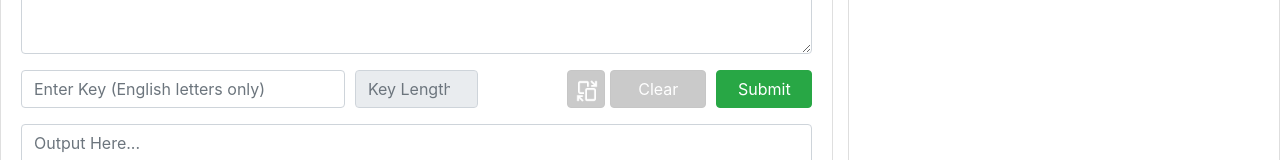
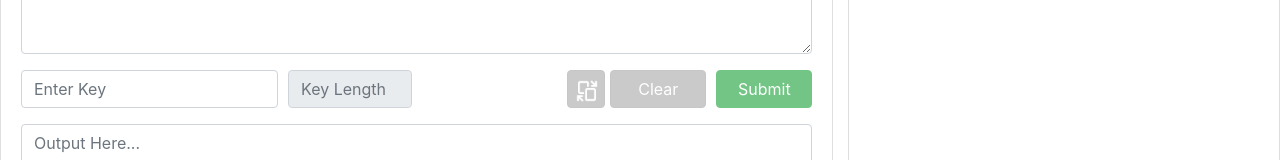
Before and after one commit to derricklam04/decipher_web, a React (Create React App) app: page / in a window 1280 px wide. Shown: the part 347-507 px from the top of the page. Built offline with nearby package versions, Linux system fonts and the light colour scheme; no server answers.

Commit message:
handle invalid user inputs

```diff
--- a/src/App.scss
+++ b/src/App.scss
@@ -40,10 +40,11 @@
     }
   }
   .switch{
-
-    margin-left: 61%;
+    margin-left: 60%;
     margin-top: 10px;
-
+  }
+  .error{
+    border-color: red;
   }
 }
 
--- a/src/Components/Home.js
+++ b/src/Components/Home.js
@@ -14,6 +14,10 @@ export const Home = () => {
 
     const [ic, setIc] = useState(0.615)
     const [freqTable, setFreqTable] = useState("wiki")
+
+    const [keyError, setKeyError] = useState(false)
+    const [lengthError, setLengthError] = useState(false)
+
 
     const [userInput, setUserInput] = useReducer(
         (state, newState) => ({...state,  ...newState}),
@@ -36,9 +40,30 @@ export const Home = () => {
     const handleFormChange = (event) => {
         const {name, value} = event.target;
         setUserInput({[name]:value})
+        if(name==="key" && value===""){
+            setKeyError(false)
+        }
+        if(name==="keyLength" && value===""){
+            setLengthError(false)
+        }
     }
 
     const handleFormSubmit = () => {
+        var sendJob = true
+        if (/[^a-zA-Z]/.test(userInput.key)){
+            setKeyError(true)
+            sendJob =false
+        }else{
+            setKeyError(false)
+        }
+        if(isNaN(userInput.keyLength)){
+            setLengthError(true)
+            sendJob =false
+        }else{
+            setLengthError(false)
+        }
+
+        if(sendJob){
             fetch('/api/create', {
                 method: 'POST',
                 body: JSON.stringify({
@@ -62,12 +87,15 @@ export const Home = () => {
                     updateCardStack()
             })
         }
+    }
 
     const handleFormClear = () => {
         setUserInput({addCard: ''});
         setUserInput({key: ''});
         setUserInput({keyLength: ''});
         setUserInput({translated: ''});
+        setLengthError(false)
+        setKeyError(false)
 
     }
 
@@ -131,7 +159,8 @@ export const Home = () => {
             <Row className="home">
                 <Col md={8} className="inputForm">
                     <InputForm userInput={userInput} setUserInput={setUserInput} onFormChange={handleFormChange} onFormSubmit={handleFormSubmit}
-                    onFormClear={handleFormClear} onToggle={handleToggle} onSwap={handleSwap} onSwitch={handleSwitch} onClearKey={handleClearKey}/>
+                    onFormClear={handleFormClear} onToggle={handleToggle} onSwap={handleSwap} onSwitch={handleSwitch} onClearKey={handleClearKey}
+                    onKeyError={keyError} onLengthError={lengthError}/>
                 </Col>
 
                 <Col className="tabs" >
--- a/src/Components/InputForm.js
+++ b/src/Components/InputForm.js
@@ -7,10 +7,11 @@ import { Card, Nav, Form, Button, Col, OverlayTrigger, Tooltip } from 'react-boo
 
 
 
-export const InputForm = ( {userInput, onFormChange, onFormSubmit, onFormClear, onToggle, onSwap, onSwitch, onClearKey} ) => {
+export const InputForm = ( {userInput, onFormChange, onFormSubmit, onFormClear, onToggle, onSwap, onSwitch, onClearKey, onKeyError, onLengthError} ) => {
 
     const [disableKeyLength, setDisableKeyLength] = useState(true)
     const [requireKey, setRequireKey] = useState(true)
+    const [placeholder, setPlaceholder] = useState("Input Here...")
 
     const handleChange = (event) => {
         onFormChange(event)
@@ -31,10 +32,12 @@ export const InputForm = ( {userInput, onFormChange, onFormSubmit, onFormClear,
             setDisableKeyLength(true)
             setRequireKey(true)
             onClearKey()
+            setPlaceholder("Input Here...")
 
         }else if(event === "#decrypt"){
             setDisableKeyLength(false)
             setRequireKey(false)
+            setPlaceholder("Input Here... \n\nLeave 'Key' or 'Key Length' empty if unknown")
         }
     }
 
@@ -61,30 +64,31 @@ export const InputForm = ( {userInput, onFormChange, onFormSubmit, onFormClear,
                 </Nav>
             </Card.Header>
             <Card.Body>
-                <Form onSubmit={handleSubmit}>
+                <Form onSubmit={handleSubmit} noValidate>
                     <Form.Group>
-                        <Form.Control as="textarea" placeholder="Input Here..." rows={8} name="addCard" required
+                        <Form.Control as="textarea" placeholder={placeholder} rows={8} name="addCard" required
                             value={userInput.addCard} onChange={handleChange}/>
                     </Form.Group>
 
                     <Form.Group>
                     <Form.Row>
-                        <Col md={5}>
-                        <OverlayTrigger key='top' placement='top' onToggle={requireKey}
-                            overlay={<Tooltip id={`tooltip-top`}>Leave <strong>Empty</strong> if Unknown</Tooltip>}>
-                            <Form.Control type="text" placeholder="Enter Key (English letters only)" name="key" required={requireKey} value={userInput.key}
+                        <Col md={4}>
+                        <OverlayTrigger key='bottom' placement='bottom'
+                            overlay={<Tooltip >Enter <strong>English Letters</strong> Only</Tooltip>}>
+                            <Form.Control pattern="[a-zA-Z]+" type="text"
+                            placeholder="Enter Key" name="key" required={requireKey} value={userInput.key} isInvalid={onKeyError}
                                 onChange={handleChange} />
                         </OverlayTrigger>
                         </Col>
 
                         <Col md={2}>
-                        <OverlayTrigger key='top' placement='top' onToggle={requireKey}
-                            overlay={<Tooltip id={`tooltip-top`}>Leave <strong>Empty</strong> if Unknown</Tooltip>}>
-                            <Form.Control type="number" placeholder="Key Length" name="keyLength"
+                        <OverlayTrigger key='bottom' placement='bottom'
+                            overlay={<Tooltip>Enter <strong>Numbers</strong> only</Tooltip>}>
+                            <Form.Control type="text" placeholder="Key Length" name="keyLength" isInvalid={onLengthError}
                                 value={userInput.keyLength} onChange={handleChange} disabled={disableKeyLength}/>
                         </OverlayTrigger>
                         </Col>
-                        <Col md={{offset:1, span:0}} >
+                        <Col md={{offset:2, span:0}} >
                             <Swap onSwap={handleSwap} disabled={userInput.addCard === "" && userInput.translated === ""}/>
                         </Col>
                         <Col md="auto" className="clearBtn">
@@ -92,7 +96,7 @@ export const InputForm = ( {userInput, onFormChange, onFormSubmit, onFormClear,
                                 disabled={userInput.addCard === "" && userInput.key === "" && userInput.keyLength ==="" && userInput.translated === ""}/>
                         </Col>
                         <Col md="auto">
-                            <Button variant="success" type="submit" >Submit </Button>
+                            <Button variant="success" type="submit" disabled={userInput.addCard === ""}> Submit </Button>
                         </Col>
                     </Form.Row>
                     </Form.Group>
```
Also changed, not shown: 2 other files (tests, documents, lock files or other folders). Lines whose indentation alone changed are shown as unchanged.
